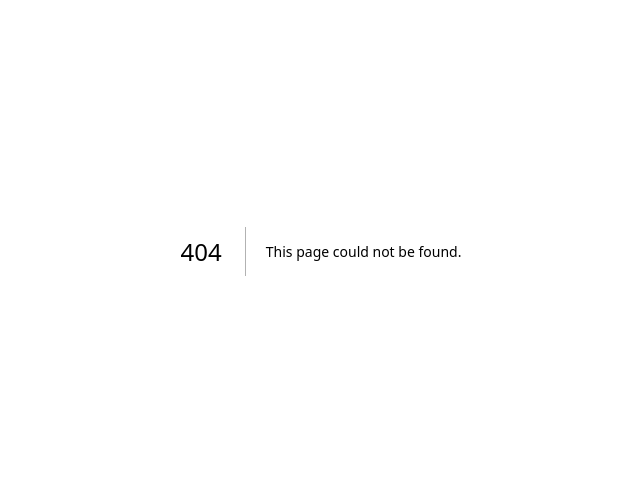
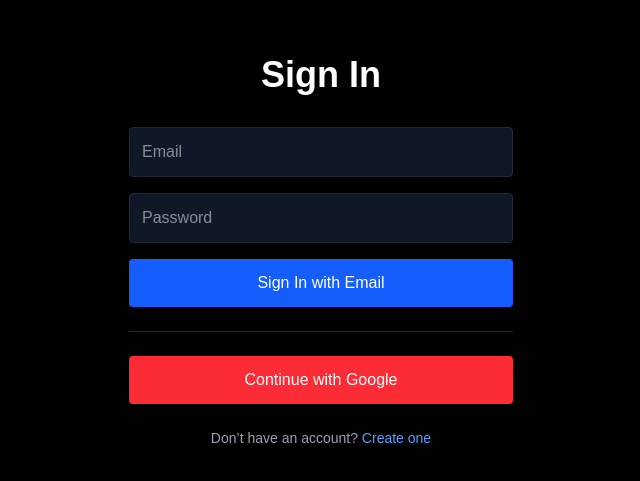
Before and after one commit to OliviaYiCD/swimtrack, a Next.js app: page /sign-in in a window 1280 px wide. Before the commit this address had no page. Shown: the part 149-630 px from the top of the page, without its empty margins (319-959 px from the left). Built offline with nearby package versions, Linux system fonts and the light colour scheme; no server answers.

Commit message:
Initial swimtrack auth

```diff
--- a/app/page.js
+++ b/app/page.js
@@ -1,103 +1,53 @@
-import Image from "next/image";
+// app/page.js
+"use client";
+
+import { useEffect, useState } from "react";
+import { createClient } from "@supabase/supabase-js";
+
+const supabase = createClient(
+  process.env.NEXT_PUBLIC_SUPABASE_URL,
+  process.env.NEXT_PUBLIC_SUPABASE_ANON_KEY
+);
 
 export default function Home() {
+  const [user, setUser] = useState(null);
+
+  useEffect(() => {
+    supabase.auth.getUser().then(({ data }) => {
+      setUser(data.user);
+    });
+  }, []);
+
+  async function handleSignOut() {
+    await supabase.auth.signOut();
+    setUser(null);
+  }
+
+  if (!user) {
+    return (
+      <div className="min-h-screen flex flex-col items-center justify-center gap-4">
+        <h1 className="text-2xl font-bold">Please sign in to continue</h1>
+        <a
+          href="/sign-in"
+          className="px-4 py-2 rounded bg-blue-600 text-white hover:bg-blue-700"
+        >
+          Sign In
+        </a>
+      </div>
+    );
+  }
+
   return (
-    <div className="font-sans grid grid-rows-[20px_1fr_20px] items-center justify-items-center min-h-screen p-8 pb-20 gap-16 sm:p-20">
-      <main className="flex flex-col gap-[32px] row-start-2 items-center sm:items-start">
-        <Image
-          className="dark:invert"
-          src="/next.svg"
-          alt="Next.js logo"
-          width={180}
-          height={38}
-          priority
-        />
-        <ol className="font-mono list-inside list-decimal text-sm/6 text-center sm:text-left">
-          <li className="mb-2 tracking-[-.01em]">
-            Get started by editing{" "}
-            <code className="bg-black/[.05] dark:bg-white/[.06] font-mono font-semibold px-1 py-0.5 rounded">
-              app/page.js
-            </code>
-            .
-          </li>
-          <li className="tracking-[-.01em]">
-            Save and see your changes instantly.
-          </li>
-        </ol>
-
-        <div className="flex gap-4 items-center flex-col sm:flex-row">
-          <a
-            className="rounded-full border border-solid border-transparent transition-colors flex items-center justify-center bg-foreground text-background gap-2 hover:bg-[#383838] dark:hover:bg-[#ccc] font-medium text-sm sm:text-base h-10 sm:h-12 px-4 sm:px-5 sm:w-auto"
-            href="https://vercel.com/new?utm_source=create-next-app&utm_medium=appdir-template-tw&utm_campaign=create-next-app"
-            target="_blank"
-            rel="noopener noreferrer"
-          >
-            <Image
-              className="dark:invert"
-              src="/vercel.svg"
-              alt="Vercel logomark"
-              width={20}
-              height={20}
-            />
-            Deploy now
-          </a>
-          <a
-            className="rounded-full border border-solid border-black/[.08] dark:border-white/[.145] transition-colors flex items-center justify-center hover:bg-[#f2f2f2] dark:hover:bg-[#1a1a1a] hover:border-transparent font-medium text-sm sm:text-base h-10 sm:h-12 px-4 sm:px-5 w-full sm:w-auto md:w-[158px]"
-            href="https://nextjs.org/docs?utm_source=create-next-app&utm_medium=appdir-template-tw&utm_campaign=create-next-app"
-            target="_blank"
-            rel="noopener noreferrer"
-          >
-            Read our docs
-          </a>
-        </div>
-      </main>
-      <footer className="row-start-3 flex gap-[24px] flex-wrap items-center justify-center">
-        <a
-          className="flex items-center gap-2 hover:underline hover:underline-offset-4"
-          href="https://nextjs.org/learn?utm_source=create-next-app&utm_medium=appdir-template-tw&utm_campaign=create-next-app"
-          target="_blank"
-          rel="noopener noreferrer"
-        >
-          <Image
-            aria-hidden
-            src="/file.svg"
-            alt="File icon"
-            width={16}
-            height={16}
-          />
-          Learn
-        </a>
-        <a
-          className="flex items-center gap-2 hover:underline hover:underline-offset-4"
-          href="https://vercel.com/templates?framework=next.js&utm_source=create-next-app&utm_medium=appdir-template-tw&utm_campaign=create-next-app"
-          target="_blank"
-          rel="noopener noreferrer"
-        >
-          <Image
-            aria-hidden
-            src="/window.svg"
-            alt="Window icon"
-            width={16}
-            height={16}
-          />
-          Examples
-        </a>
-        <a
-          className="flex items-center gap-2 hover:underline hover:underline-offset-4"
-          href="https://nextjs.org?utm_source=create-next-app&utm_medium=appdir-template-tw&utm_campaign=create-next-app"
-          target="_blank"
-          rel="noopener noreferrer"
-        >
-          <Image
-            aria-hidden
-            src="/globe.svg"
-            alt="Globe icon"
-            width={16}
-            height={16}
-          />
-          Go to nextjs.org →
-        </a>
-      </footer>
+    <div className="min-h-screen flex flex-col items-center justify-center gap-4">
+      <h1 className="text-2xl font-bold">
+        Welcome, {user.email} 🎉
+      </h1>
+      <button
+        onClick={handleSignOut}
+        className="px-4 py-2 rounded bg-red-600 text-white hover:bg-red-700"
+      >
+        Sign Out
+      </button>
     </div>
   );
 }
--- /dev/null
+++ b/app/sign-in/page.jsx
@@ -0,0 +1,96 @@
+'use client';
+
+import { useState } from 'react';
+import { supabase } from '../../lib/supabaseClient';
+
+export default function SignInPage() {
+  const [email, setEmail] = useState('');
+  const [password, setPassword] = useState('');
+  const [loading, setLoading] = useState(false);
+  const [err, setErr] = useState('');
+
+  const handleEmailSignIn = async (e) => {
+    e.preventDefault();
+    setErr('');
+    setLoading(true);
+
+    const { error } = await supabase.auth.signInWithPassword({
+      email,
+      password,
+    });
+
+    setLoading(false);
+
+    if (error) {
+      setErr(error.message);
+      return;
+    }
+    // success -> go home
+    window.location.href = '/';
+  };
+
+  const handleGoogleSignIn = async () => {
+    setErr('');
+    const { error } = await supabase.auth.signInWithOAuth({
+      provider: 'google',
+      options: { redirectTo: 'http://localhost:3000/' },
+    });
+    if (error) setErr(error.message);
+  };
+
+  return (
+    <div className="min-h-screen flex items-center justify-center bg-black text-white px-4">
+      <div className="w-full max-w-sm">
+        <h1 className="text-4xl font-bold mb-8 text-center">Sign In</h1>
+
+        <form onSubmit={handleEmailSignIn} className="space-y-4">
+          <input
+            type="email"
+            autoComplete="email"
+            placeholder="Email"
+            value={email}
+            onChange={(e) => setEmail(e.target.value)}
+            className="w-full p-3 rounded bg-gray-900 border border-gray-800 focus:outline-none focus:ring-2 focus:ring-blue-600"
+            required
+          />
+
+          <input
+            type="password"
+            autoComplete="current-password"
+            placeholder="Password"
+            value={password}
+            onChange={(e) => setPassword(e.target.value)}
+            className="w-full p-3 rounded bg-gray-900 border border-gray-800 focus:outline-none focus:ring-2 focus:ring-blue-600"
+            required
+          />
+
+          <button
+            type="submit"
+            disabled={loading}
+            className="w-full py-3 rounded bg-blue-600 hover:bg-blue-500 disabled:opacity-60"
+          >
+            {loading ? 'Signing in…' : 'Sign In with Email'}
+          </button>
+        </form>
+
+        <div className="my-6 h-px bg-gray-800" />
+
+        <button
+          onClick={handleGoogleSignIn}
+          className="w-full py-3 rounded bg-red-500 hover:bg-red-400"
+        >
+          Continue with Google
+        </button>
+
+        {err && <p className="text-red-400 mt-4 text-sm">{err}</p>}
+
+        <p className="text-center text-sm text-gray-400 mt-6">
+          Don’t have an account?{' '}
+          <a href="/sign-up" className="text-blue-400 hover:underline">
+            Create one
+          </a>
+        </p>
+      </div>
+    </div>
+  );
+}
--- /dev/null
+++ b/lib/supabaseClient.js
@@ -0,0 +1,11 @@
+// lib/supabaseClient.js
+import { createClient } from '@supabase/supabase-js';
+
+const supabaseUrl = process.env.NEXT_PUBLIC_SUPABASE_URL;
+const supabaseAnonKey = process.env.NEXT_PUBLIC_SUPABASE_ANON_KEY;
+
+if (!supabaseUrl || !supabaseAnonKey) {
+  throw new Error('Missing NEXT_PUBLIC_SUPABASE_URL or NEXT_PUBLIC_SUPABASE_ANON_KEY');
+}
+
+export const supabase = createClient(supabaseUrl, supabaseAnonKey);
```
Also changed, not shown: package.json (+6 -4 lines), 1 other file (tests, documents, lock files or other folders).
